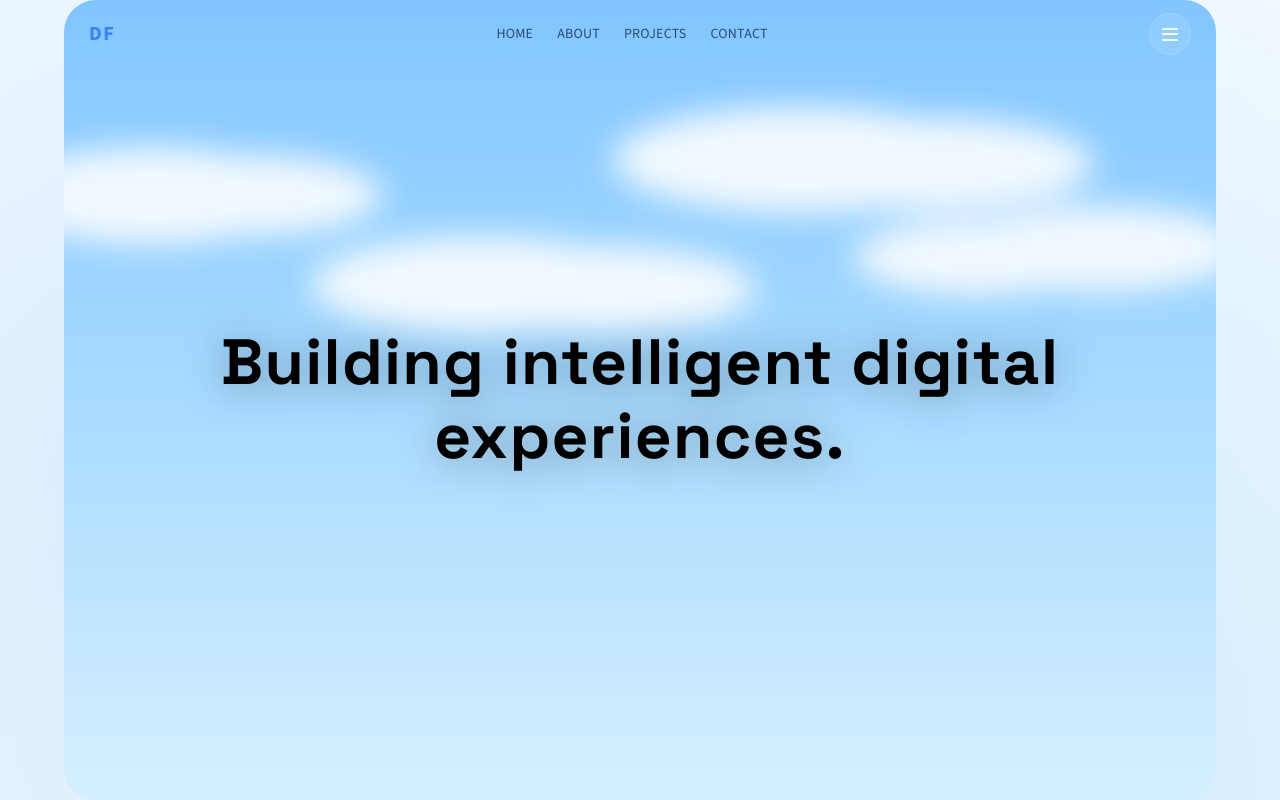
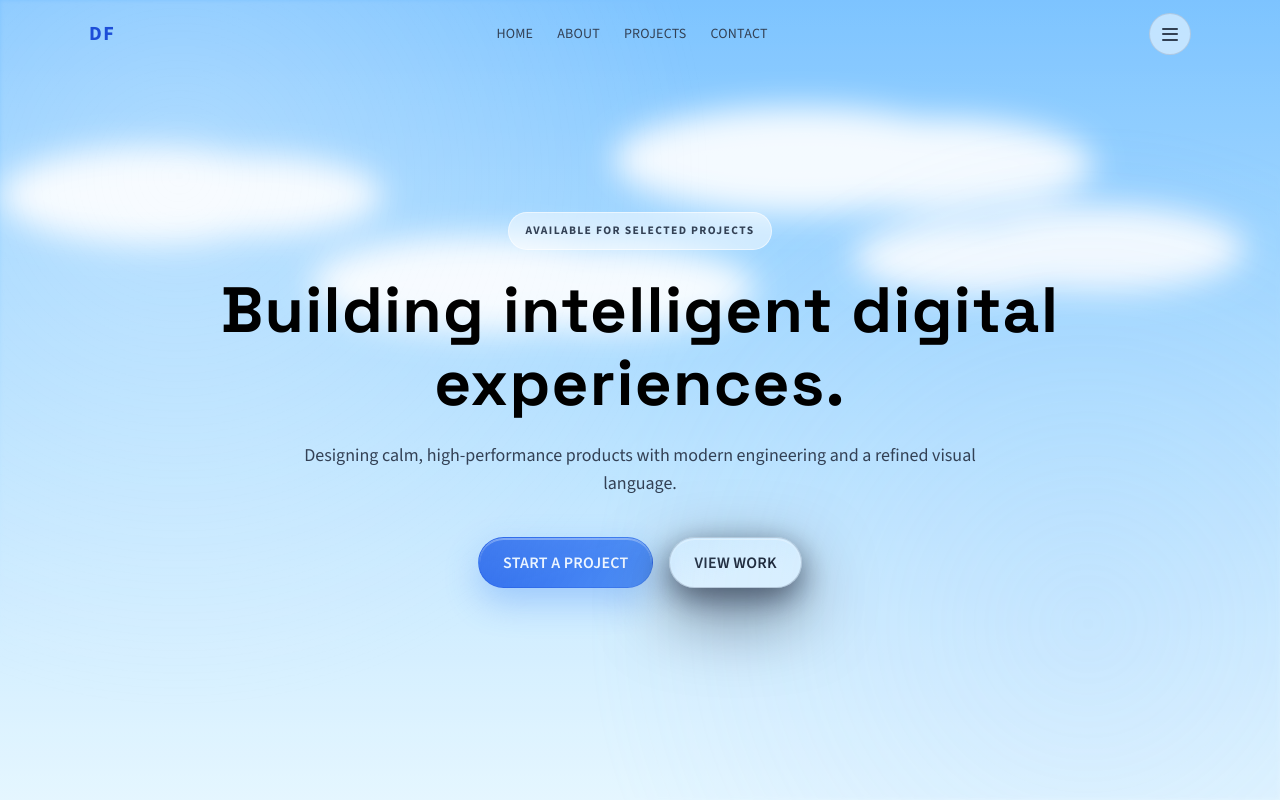
Before and after one commit to mondirdf/Portf, a React (Vite) app: page / in a window 1280 px wide. Shown: the top 800 px of the page. Built offline with nearby package versions, Linux system fonts and the light colour scheme.

Commit message:
Refine hero with sky background and premium light glass UI

```diff
--- a/src/App.jsx
+++ b/src/App.jsx
@@ -130,12 +130,12 @@ function Navbar() {
         transition={{ duration: 0.38, ease: [0.22, 1, 0.36, 1] }}
         className="mx-auto flex w-[88%] max-w-6xl items-center justify-between px-4 py-2.5 md:w-[90%] md:px-6 md:py-3"
       >
-        <a href="#home" className="text-xl font-extrabold tracking-[0.08em] text-[#3B82F6]">DF</a>
+        <a href="#home" className="text-xl font-extrabold tracking-[0.08em] text-[#1d4ed8]">DF</a>
 
-        <ul className="hidden gap-6 text-sm font-medium uppercase tracking-[var(--tracking-button)] text-[var(--color-text-secondary)] md:flex">
+        <ul className="hidden gap-6 text-sm font-medium uppercase tracking-[var(--tracking-button)] text-slate-700 md:flex">
           {navLinks.map((item) => (
             <li key={item}>
-              <a href={`#${item.toLowerCase()}`} className="motion-hover-lift transition-colors hover:text-[#3B82F6]">
+              <a href={`#${item.toLowerCase()}`} className="motion-hover-lift transition-colors hover:text-[#1d4ed8]">
                 {item}
               </a>
             </li>
@@ -156,11 +156,25 @@ function Navbar() {
 
 function Hero() {
   return (
-    <section id="home" className="hero-bg section-shell mx-auto grid min-h-screen max-w-6xl items-center motion-section-transition">
-      <motion.div initial="hidden" whileInView="visible" viewport={{ once: true }} variants={sectionFadeUp} className="w-full text-center motion-enter-fade-up">
-        <h1 className="text-display text-[var(--color-hero-heading)] drop-shadow-[0_4px_20px_rgba(0,0,0,0.35)]">
-          Building intelligent digital experiences.
-        </h1>
+    <section id="home" className="hero-bg relative min-h-[100svh] overflow-hidden motion-section-transition">
+      <div className="hero-overlay" aria-hidden="true" />
+      <div className="hero-lights" aria-hidden="true" />
+      <motion.div
+        initial="hidden"
+        whileInView="visible"
+        viewport={{ once: true }}
+        variants={sectionFadeUp}
+        className="section-shell relative z-10 mx-auto flex min-h-[100svh] w-full max-w-6xl flex-col items-center justify-center text-center motion-enter-fade-up"
+      >
+        <span className="hero-badge mb-6">Available for selected projects</span>
+        <h1 className="text-display text-[var(--color-hero-heading)]">Building intelligent digital experiences.</h1>
+        <p className="mt-5 max-w-2xl text-base text-slate-700 md:text-lg">
+          Designing calm, high-performance products with modern engineering and a refined visual language.
+        </p>
+        <div className="mt-10 flex flex-wrap justify-center gap-4">
+          <GlassButton className="hero-cta-primary">Start a Project</GlassButton>
+          <GlassButton variant="secondary" className="hero-cta-secondary">View Work</GlassButton>
+        </div>
       </motion.div>
     </section>
   );
--- a/src/styles.css
+++ b/src/styles.css
@@ -141,9 +141,9 @@ body {
 
 .glass-nav--scrolled {
   margin-top: 0.35rem;
-  border-color: rgba(255, 255, 255, 0.12);
-  background: rgba(255, 255, 255, 0.08);
-  box-shadow: 0 12px 32px rgba(15, 23, 42, 0.24), 0 0 22px rgba(59, 130, 246, 0.2);
+  border-color: rgba(255, 255, 255, 0.48);
+  background: rgba(255, 255, 255, 0.45);
+  box-shadow: 0 12px 32px rgba(15, 23, 42, 0.1), 0 0 22px rgba(59, 130, 246, 0.12);
   backdrop-filter: blur(20px);
   border-radius: 9999px;
 }
@@ -155,8 +155,8 @@ body {
   width: 2.65rem;
   height: 2.65rem;
   border-radius: 9999px;
-  border: 1px solid rgba(255, 255, 255, 0.12);
-  background: rgba(255, 255, 255, 0.1);
+  border: 1px solid rgba(148, 163, 184, 0.4);
+  background: rgba(255, 255, 255, 0.52);
   backdrop-filter: blur(16px);
   transition: box-shadow var(--motion-duration-micro) var(--motion-ease-natural), border-color var(--motion-duration-micro) var(--motion-ease-natural), transform var(--motion-duration-micro) var(--motion-ease-natural);
 }
@@ -174,7 +174,7 @@ body {
   width: 1rem;
   height: 2px;
   border-radius: 9999px;
-  background: rgba(255, 255, 255, 0.92);
+  background: rgba(30, 41, 59, 0.88);
   content: '';
 }
 
@@ -220,9 +220,56 @@ body {
 .glass-input::placeholder { color: var(--color-text-caption); }
 .social-dot { @apply px-3 py-2; border-radius: var(--radius-md); border: 1px solid var(--color-border-hairline); background: var(--surface-glass-mid); font-size: var(--font-size-caption); font-weight: var(--font-weight-semibold); backdrop-filter: blur(var(--blur-low)); }
 
-.hero-bg { background-image: linear-gradient(var(--surface-hero-overlay-start), var(--surface-hero-overlay-end)), url('/blue-sky.svg'); background-size: cover; background-position: center; background-repeat: no-repeat; border-radius: var(--radius-2xl); }
+.hero-bg {
+  background-image: url('/blue-sky.svg');
+  background-size: cover;
+  background-position: center 62%;
+  background-repeat: no-repeat;
+}
 
-:root[data-theme='dark'] .hero-bg { background-image: linear-gradient(var(--surface-hero-overlay-start), var(--surface-hero-overlay-end)), url('/night-sky-stars.svg'); }
+.hero-overlay {
+  position: absolute;
+  inset: 0;
+  background: linear-gradient(to bottom, rgba(255, 255, 255, 0.15), rgba(255, 255, 255, 0.45));
+}
+
+.hero-lights {
+  position: absolute;
+  inset: 0;
+  pointer-events: none;
+  background:
+    radial-gradient(circle at 14% 22%, rgba(255, 255, 255, 0.28), transparent 42%),
+    radial-gradient(circle at 85% 78%, rgba(147, 197, 253, 0.18), transparent 40%);
+  filter: blur(2px);
+}
+
+.hero-badge {
+  border-radius: 9999px;
+  border: 1px solid rgba(255, 255, 255, 0.55);
+  background: rgba(255, 255, 255, 0.5);
+  color: #334155;
+  backdrop-filter: blur(16px);
+  padding: 0.55rem 1rem;
+  font-size: 0.72rem;
+  font-weight: 700;
+  letter-spacing: 0.12em;
+  text-transform: uppercase;
+}
+
+.hero-cta-primary {
+  border-radius: 9999px;
+  background: linear-gradient(120deg, rgba(37, 99, 235, 0.95), rgba(59, 130, 246, 0.85));
+  box-shadow: 0 14px 35px rgba(59, 130, 246, 0.33), inset 0 1px 0 rgba(255, 255, 255, 0.35);
+  color: #eff6ff;
+}
+
+.hero-cta-secondary {
+  border-radius: 9999px;
+  border-color: rgba(148, 163, 184, 0.5);
+  background: rgba(255, 255, 255, 0.3);
+  color: #1e293b;
+  backdrop-filter: blur(18px);
+}
 
 .motion-enter-fade-up,.motion-enter-scale-in,.motion-enter-slide,.motion-section-transition,.motion-hover-lift,.motion-hover-glow,.motion-hover-parallax { will-change: transform, opacity; }
 .motion-section-transition { transition: transform var(--motion-duration-section) var(--motion-ease-natural), opacity var(--motion-duration-section) var(--motion-ease-natural); }
```
